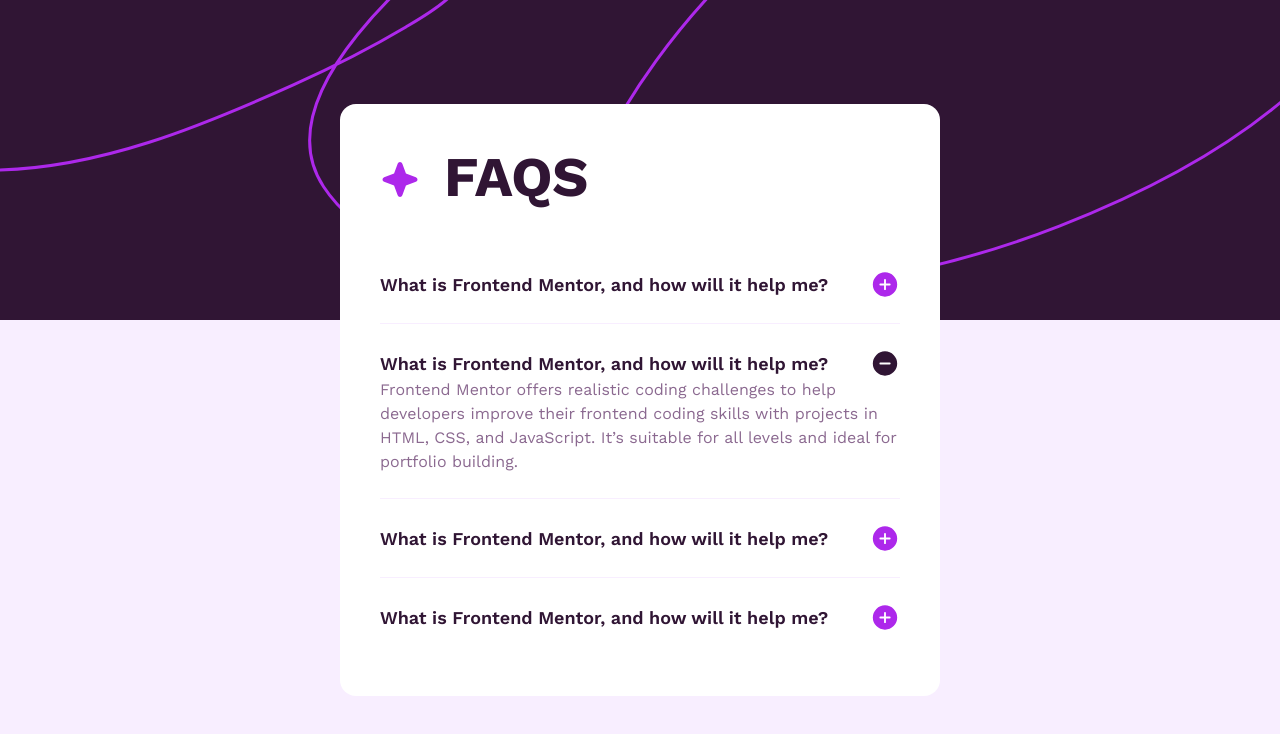
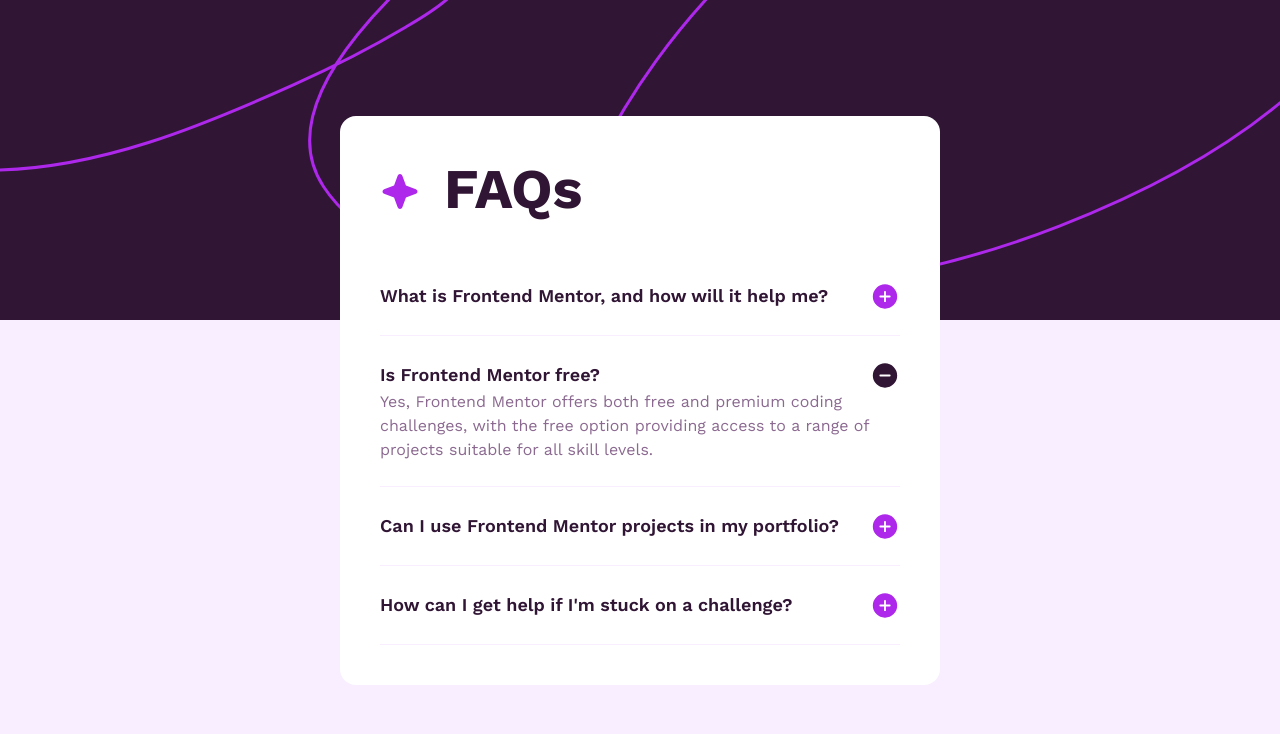
Before and after one commit to anacarolinabmv/FM-FAQ-accordion, a website: page index.html in a window 1280 px wide. Both pictures are taken after a click on the element 640 px from the left and 400 px from the top of the page. Drawn offline with Linux system fonts and the light colour scheme.

Commit message:
Replace dummy text with data

```diff
--- a/index.html
+++ b/index.html
@@ -16,66 +16,13 @@
     <div class="FAQs">
       <div class="FAQs__title">
         <div class="FAQs__title-icon">
-          <img src="assets/images/icon-star.svg" alt="" />
+          <img src="assets/images/icon-star.svg" alt="Star icon" />
         </div>
         <div class="FAQs__title-text main-heading">FAQs</div>
       </div>
 
       <div class="FAQs__questions">
-        <ul>
-          <li class="FAQs__accordion">
-            <div class="FAQs__accordion--question">
-              <h3 class="question">What is Frontend Mentor, and how will it help me?</h3>
-              <span class="FAQs__accordion--btn btn"></span>
-            </div>
-            <div class="FAQs__accordion--answer">
-              <p class="answer">
-                Frontend Mentor offers realistic coding challenges to help developers improve their frontend coding
-                skills with projects in HTML, CSS, and JavaScript. It’s suitable for all levels and ideal for portfolio
-                building.
-              </p>
-            </div>
-          </li>
-          <li class="FAQs__accordion">
-            <div class="FAQs__accordion--question">
-              <h3 class="question">What is Frontend Mentor, and how will it help me?</h3>
-              <span class="FAQs__accordion--btn btn"></span>
-            </div>
-            <div class="FAQs__accordion--answer">
-              <p class="answer">
-                Frontend Mentor offers realistic coding challenges to help developers improve their frontend coding
-                skills with projects in HTML, CSS, and JavaScript. It’s suitable for all levels and ideal for portfolio
-                building.
-              </p>
-            </div>
-          </li>
-          <li class="FAQs__accordion">
-            <div class="FAQs__accordion--question">
-              <h3 class="question">What is Frontend Mentor, and how will it help me?</h3>
-              <span class="FAQs__accordion--btn btn"></span>
-            </div>
-            <div class="FAQs__accordion--answer">
-              <p class="answer">
-                Frontend Mentor offers realistic coding challenges to help developers improve their frontend coding
-                skills with projects in HTML, CSS, and JavaScript. It’s suitable for all levels and ideal for portfolio
-                building.
-              </p>
-            </div>
-          </li>
-          <li class="FAQs__accordion">
-            <div class="FAQs__accordion--question">
-              <h3 class="question">What is Frontend Mentor, and how will it help me?</h3>
-              <span class="FAQs__accordion--btn btn"></span>
-            </div>
-            <div class="FAQs__accordion--answer">
-              <p class="answer">
-                Frontend Mentor offers realistic coding challenges to help developers improve their frontend coding
-                skills with projects in HTML, CSS, and JavaScript. It’s suitable for all levels and ideal for portfolio
-                building.
-              </p>
-            </div>
-          </li>
-        </ul>
+        <ul></ul>
       </div>
     </div>
   </body>
--- /dev/null
+++ b/src/data.json
@@ -0,0 +1,18 @@
+[
+  {
+    "question": "What is Frontend Mentor, and how will it help me?",
+    "answer": "Frontend Mentor offers realistic coding challenges to help developers improve their frontend coding skills with projects in HTML, CSS, and JavaScript. It’s suitable for all levels and ideal for portfolio building."
+  },
+  {
+    "question": "Is Frontend Mentor free?",
+    "answer": "Yes, Frontend Mentor offers both free and premium coding challenges, with the free option providing access to a range of projects suitable for all skill levels."
+  },
+  {
+    "question": "Can I use Frontend Mentor projects in my portfolio?",
+    "answer": " Yes, you can use projects completed on Frontend Mentor in your portfolio. It's an excellent way to showcase your skills to potential employers! "
+  },
+  {
+    "question": "How can I get help if I'm stuck on a challenge?",
+    "answer": "The best place to get help is inside Frontend Mentor's Discord community. There's a help channel where you can ask questions and seek support from other community members."
+  }
+]
--- a/src/sass/_FAQs.scss
+++ b/src/sass/_FAQs.scss
@@ -12,7 +12,6 @@
 
     &-text {
       font-size: 6rem;
-      text-transform: uppercase;
       color: $dark-purple;
     }
 
@@ -64,21 +63,6 @@
   }
 }
 
-.FAQs__accordion.open .btn {
+.FAQs__accordion--question.open .btn {
   background-image: url(../../assets/images/icon-minus.svg);
 }
-
-.FAQs__accordion.open .FAQs__accordion--answer {
-  height: 100px;
-}
-
-// .answer {
-//   display: none;
-//   opacity: 0;
-//   transition: opacity 0.2s;
-// }
-
-// .answer.show {
-//   opacity: 1;
-//   display: block;
-// }
--- a/src/script.js
+++ b/src/script.js
@@ -1,15 +1,39 @@
 'use strict';
 
+const init = async function () {
+  const response = await fetch('src/data.json');
+  const data = await response.json();
+
+  const accordionsContainer = document.querySelector('.FAQs__questions');
+
+  const html = data.reduce((markup, question) => {
+    return (markup += `<li class="FAQs__accordion">
+            <div class="FAQs__accordion--question">
+              <h3 class="question">${question.question}</h3>
+              <span class="FAQs__accordion--btn btn"></span>
+            </div>
+            <div class="FAQs__accordion--answer">
+              <p class="answer">${question.answer}</p>
+            </div>
+          </li>`);
+  }, '');
+
+  accordionsContainer.insertAdjacentHTML('afterbegin', html);
+};
+
+init();
+
+//Event Listeners
 const FAQsContainer = document.querySelector('.FAQs');
 
 FAQsContainer.addEventListener('click', function (e) {
-  const accordion = e.target.closest('.FAQs__accordion');
-  const answer = accordion.querySelector('.FAQs__accordion--answer');
+  const accordionQuestion = e.target.closest('.FAQs__accordion--question');
+  if (!accordionQuestion) return;
 
-  if (!accordion) return;
-  accordion.classList.toggle('open');
+  const answer = accordionQuestion.nextElementSibling;
+  accordionQuestion.classList.toggle('open');
 
-  if (accordion.classList.contains('open')) {
+  if (accordionQuestion.classList.contains('open')) {
     answer.style.maxHeight = answer.scrollHeight + 'px';
   } else {
     answer.style.maxHeight = 0;
```
Also changed, not shown: src/css/style.css, 1 other file.
